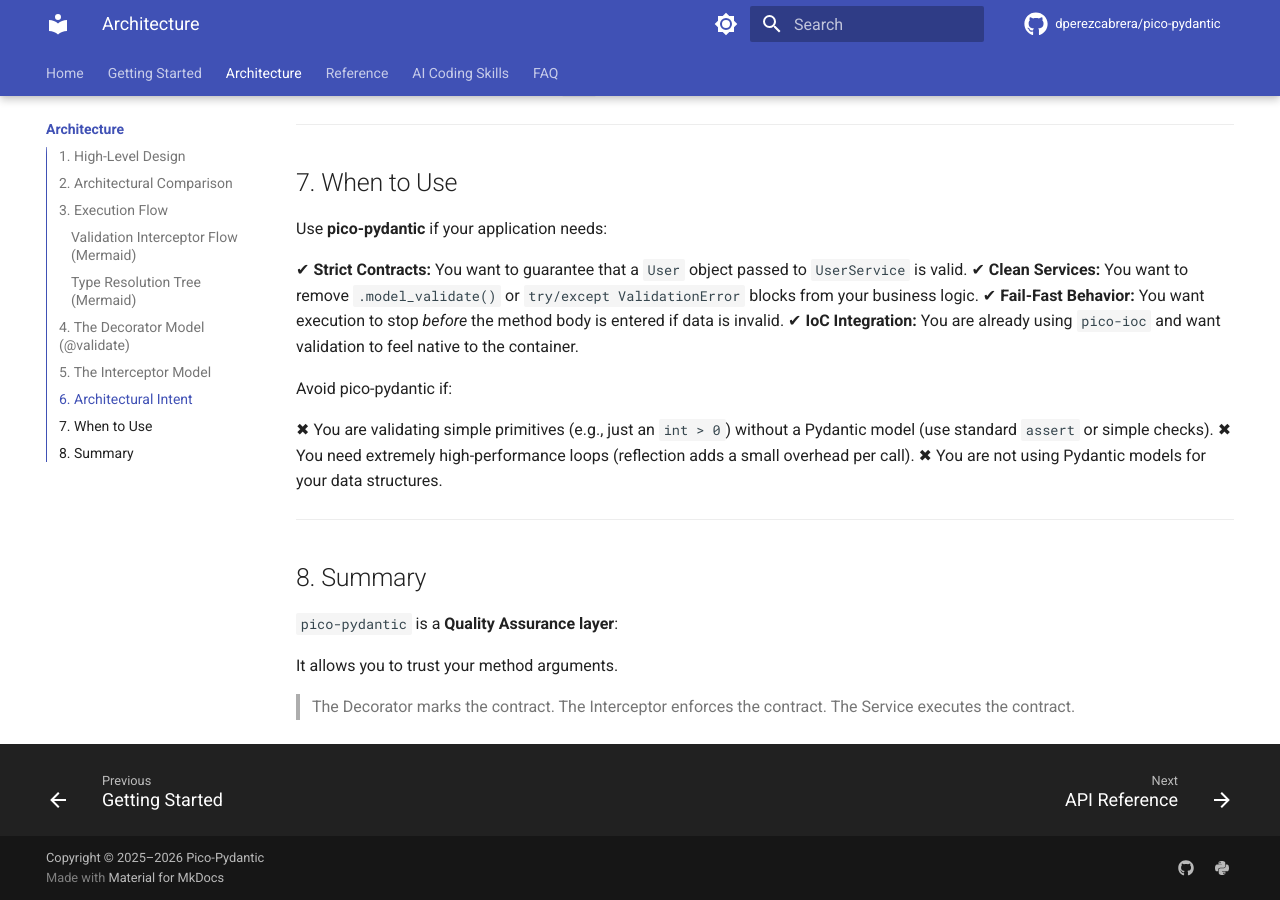
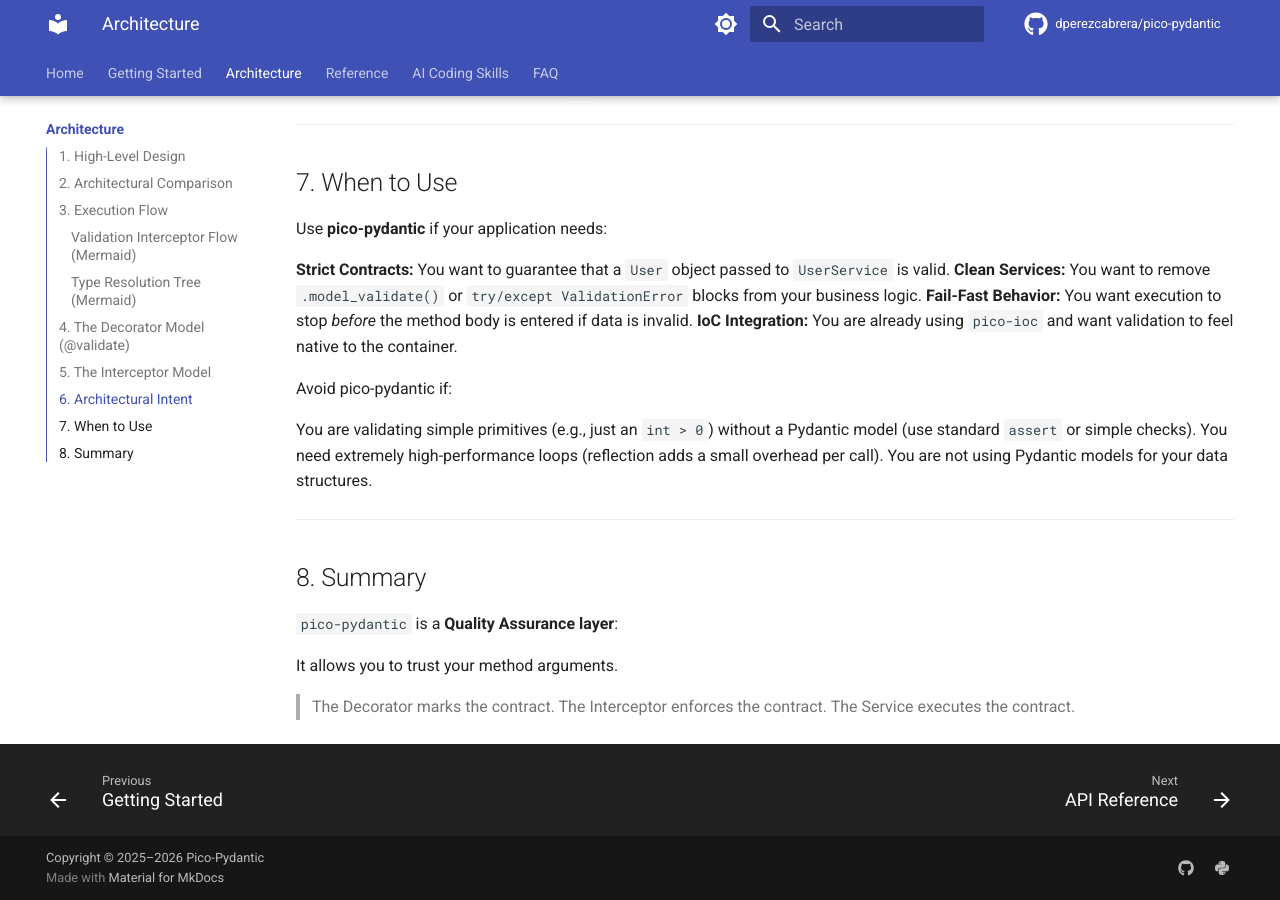
Before and after one commit to dperezcabrera/pico-pydantic, an MkDocs documentation site: the page built from docs/architecture.md, in a window 1280 px wide and 900 px high, scrolled down 8179 px. Built offline with MkDocs 1.6.1 and Material for MkDocs 9.7.7, drawn with Linux system fonts in a browser that asks for light colours; comment, search, counter and statistics services are not loaded; some of the changed text lies outside the part shown.

Commit message:
Remove emojis from documentation

```diff
--- a/docs/architecture.md
+++ b/docs/architecture.md
@@ -1,4 +1,4 @@
-# 🛡️ Architecture Overview — pico-pydantic
+# Architecture Overview — pico-pydantic
 
 `pico-pydantic` is an integration layer that enforces **Runtime Type Safety** within the **Pico-IoC** container using **Pydantic** models.
 
@@ -218,16 +218,16 @@
 
 Use **pico-pydantic** if your application needs:
 
-✔ **Strict Contracts:** You want to guarantee that a `User` object passed to `UserService` is valid.
-✔ **Clean Services:** You want to remove `.model_validate()` or `try/except ValidationError` blocks from your business logic.
-✔ **Fail-Fast Behavior:** You want execution to stop *before* the method body is entered if data is invalid.
-✔ **IoC Integration:** You are already using `pico-ioc` and want validation to feel native to the container.
+**Strict Contracts:** You want to guarantee that a `User` object passed to `UserService` is valid.
+**Clean Services:** You want to remove `.model_validate()` or `try/except ValidationError` blocks from your business logic.
+**Fail-Fast Behavior:** You want execution to stop *before* the method body is entered if data is invalid.
+**IoC Integration:** You are already using `pico-ioc` and want validation to feel native to the container.
 
 Avoid pico-pydantic if:
 
-✖ You are validating simple primitives (e.g., just an `int > 0`) without a Pydantic model (use standard `assert` or simple checks).
-✖ You need extremely high-performance loops (reflection adds a small overhead per call).
-✖ You are not using Pydantic models for your data structures.
+You are validating simple primitives (e.g., just an `int > 0`) without a Pydantic model (use standard `assert` or simple checks).
+You need extremely high-performance loops (reflection adds a small overhead per call).
+You are not using Pydantic models for your data structures.
 
 -----
 
```
Also changed, not shown: README.md (+12 -12 lines).
